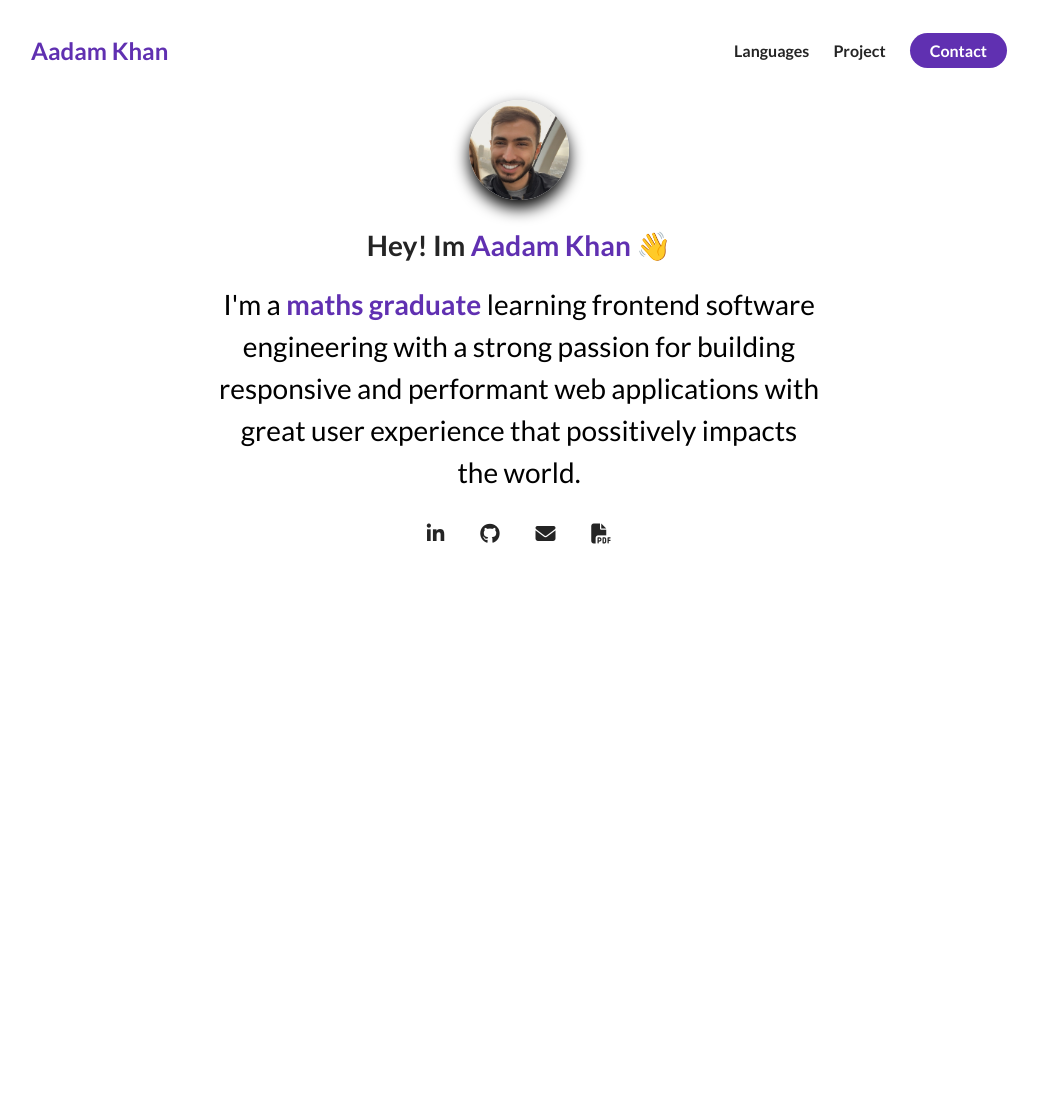
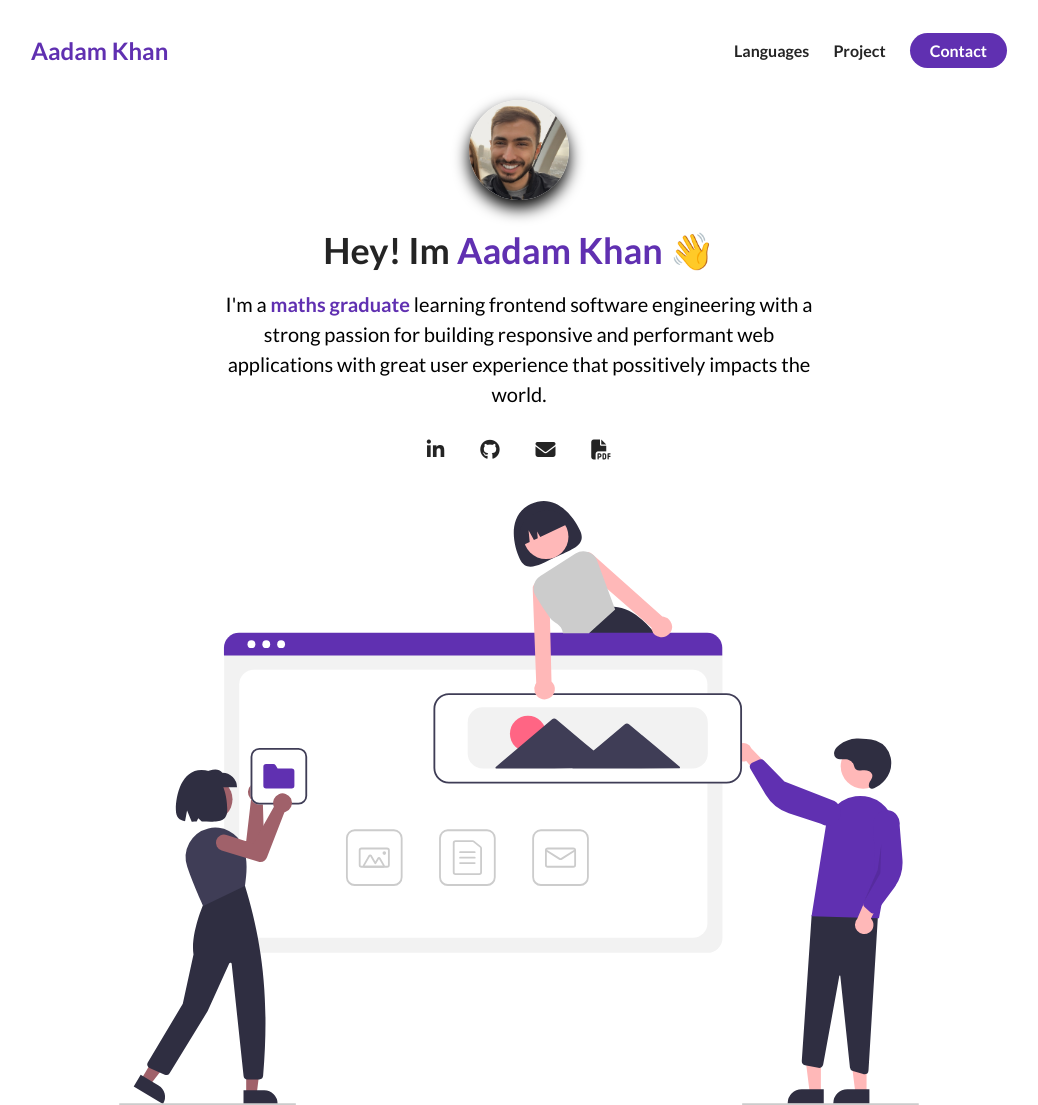
Before and after one commit to AadamK98/E-Portfolio, a plain HTML site: page index.html in a window 1280 px wide. Shown: the whole page, without its empty margins (121-1159 px from the left). Before the commit the page ends 800 px from the top, so only its background shows below. Drawn offline with Linux system fonts and the light colour scheme.

Commit message:
added styles picture

```diff
--- a/index.html
+++ b/index.html
@@ -68,6 +68,9 @@
               </a>
             </div>
           </div>
+          <figure class="about-me__img--container">
+            <img src="./assets/undraw_websites.svg" class="about-me__img" alt="" />
+          </figure>
         </div>
       </div>
     </section>
--- a/styles.css
+++ b/styles.css
@@ -100,6 +100,10 @@ nav {
   display: flex;
   flex-direction: column;
 }
+.about-me__info {
+display: flex;
+flex-direction: column;
+}
 
 .about-me__info--container {
     display: flex;
@@ -129,12 +133,11 @@ nav {
 }
 
 .about-me__info--title {
-    font-size: 28px;
-    margin-bottom: 20px;
+    margin-bottom: 16px;
 }
 
 .about-me__info--para {
-    font-size: 28px;
+    font-size: 20px;
     margin-bottom: 28px;
 }
 
@@ -144,3 +147,20 @@ nav {
     text-decoration: none;
     padding: 0 16px;
 }
+
+.about-me__img--container {
+    flex: 1;
+    display: flex;
+    align-items: center;
+}
+
+.about-me__img {
+    flex: 1;
+    display: flex;
+    align-items: center;
+}
+
+.about-me__img {
+    width: 100%;
+    padding-top: 40px;
+}
```
Also changed, not shown: 1 other file.
